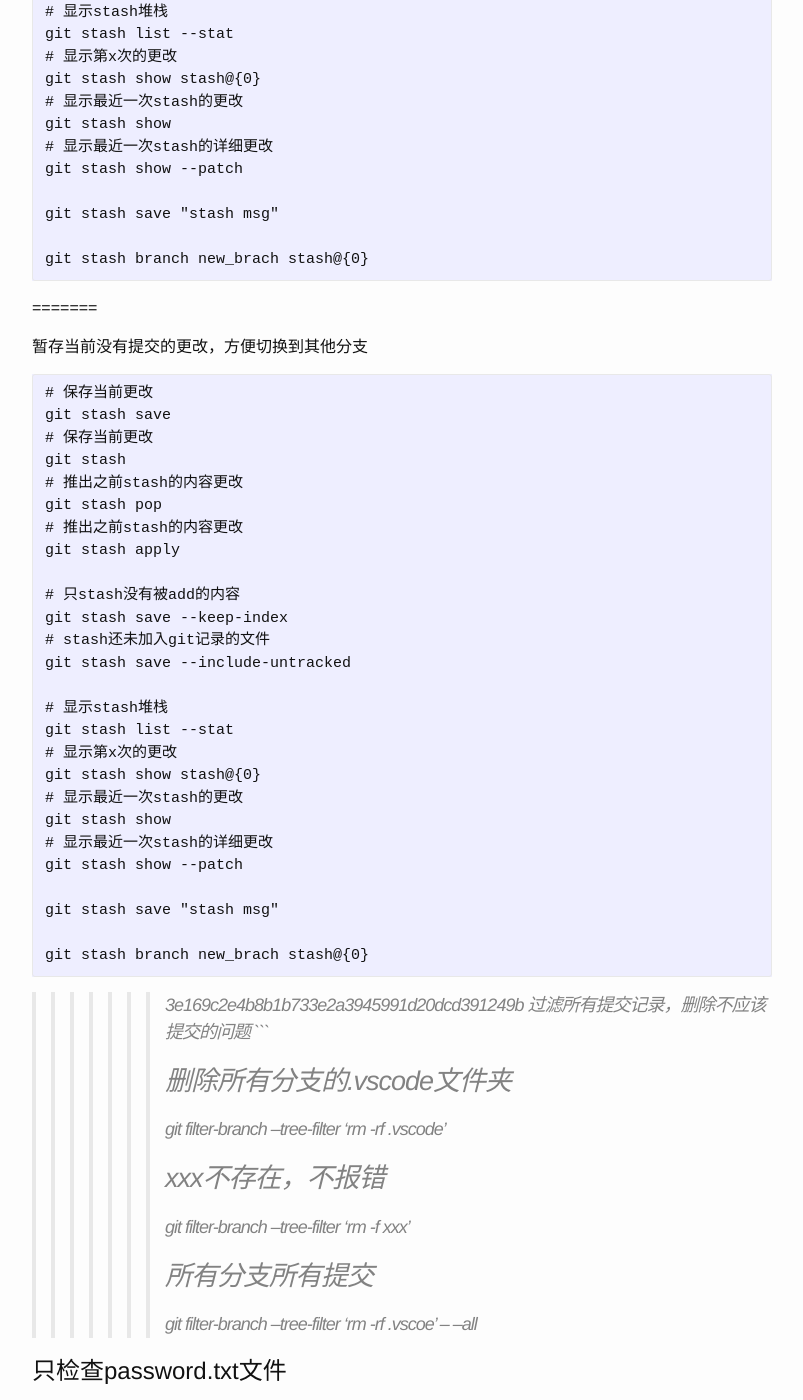
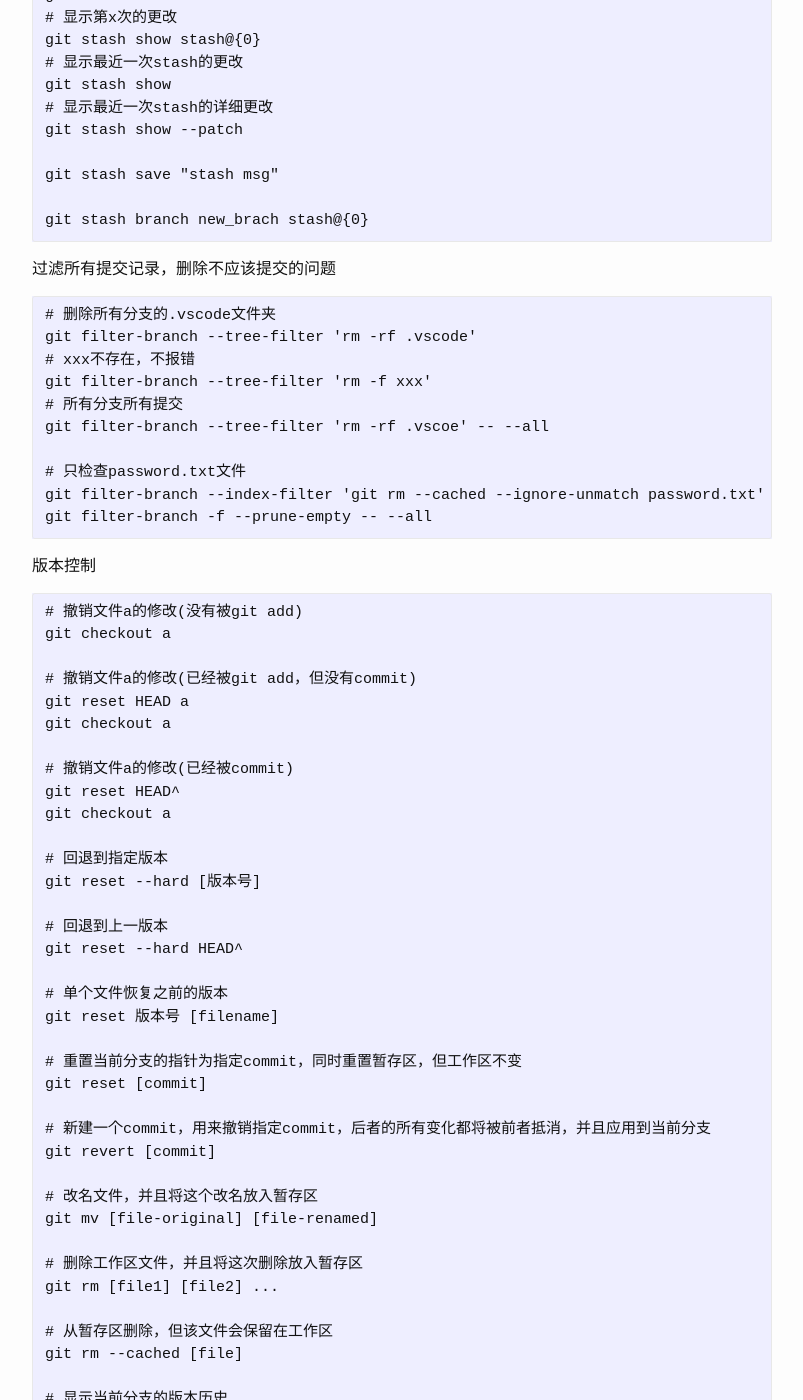
Before and after one commit to josephstalin117/josephstalin117.github.io, a Jekyll site: the page built from _posts/2016-06-03-git.markdown, in a window 1280 px wide and 1400 px high, scrolled down 1808 px. Shown: the whole window, without its empty margins (238-1041 px from the left). Built offline with Jekyll 4.4.1, drawn with Linux system fonts in a browser that asks for light colours; some of the changed text lies outside the part shown.

Commit message:
fix:conflict

````diff
--- a/_posts/2016-06-03-git.markdown
+++ b/_posts/2016-06-03-git.markdown
@@ -92,39 +91,6 @@ git stash save "stash msg"
 git stash branch new_brach stash@{0}
 ```
 
-=======
-
-暂存当前没有提交的更改，方便切换到其他分支
-```
-# 保存当前更改
-git stash save
-# 保存当前更改
-git stash
-# 推出之前stash的内容更改
-git stash pop
-# 推出之前stash的内容更改
-git stash apply
-
-# 只stash没有被add的内容
-git stash save --keep-index
-# stash还未加入git记录的文件
-git stash save --include-untracked
-
-# 显示stash堆栈
-git stash list --stat
-# 显示第x次的更改
-git stash show stash@{0}
-# 显示最近一次stash的更改
-git stash show
-# 显示最近一次stash的详细更改
-git stash show --patch
-
-git stash save "stash msg"
-
-git stash branch new_brach stash@{0}
-```
-
->>>>>>> 3e169c2e4b8b1b733e2a3945991d20dcd391249b
 过滤所有提交记录，删除不应该提交的问题
 ```
 # 删除所有分支的.vscode文件夹
@@ -186,19 +152,6 @@ git pull
 ```
 
 分支与master冲突（避免`git merge master`）
-<<<<<<< HEAD
-=======
-```
-# 从上游分支获取最新commit信息，并有机的将当前分支和上游分支合并
-git rebase master
-```
-
-修改之前某次提交的内容
-```
-# head~n 指从HEAD向前推n个commit
-git rebase -i [git-hash]
-git rabase -i [head~n]
->>>>>>> 3e169c2e4b8b1b733e2a3945991d20dcd391249b
 ```
 # 从上游分支获取最新commit信息，并有机的将当前分支和上游分支合并
 git rebase master
@@ -210,14 +163,6 @@ git rebase master
 git rebase -i [git-hash]
 git rabase -i [head~n]
 ```
-
-
-
-
-
-
-
-
 
 回滚commit
 ```
@@ -392,26 +337,17 @@ git reset --hard HEAD^
 
 # 强制提交本地代码
 git push origin master -f
-<<<<<<< HEAD
-=======
 ```
 
-
-删除指定commit提交（非最后一次提交）
->>>>>>> 3e169c2e4b8b1b733e2a3945991d20dcd391249b
-```
-# 查看提交记录，获取删除记录的前一次提交的commit-hash（注意是前一次提交的commit-hash）
-git log
-
-<<<<<<< HEAD
 
 删除指定commit提交（非最后一次提交）
 ```
 # 查看提交记录，获取删除记录的前一次提交的commit-hash（注意是前一次提交的commit-hash）
 git log
 
-=======
->>>>>>> 3e169c2e4b8b1b733e2a3945991d20dcd391249b
+# 查看提交记录，获取删除记录的前一次提交的commit-hash（注意是前一次提交的commit-hash）
+git log
+
 # 查看commit记录，将要删除的commit记录前单词`pick`改为`drop`，保存退出
 git rebase -i 35f96e1
 
@@ -468,5 +403,3 @@ v1.4
 # 查看版本信息
 git show v1.4
 ```
-=======
->>>>>>> 3e169c2e4b8b1b733e2a3945991d20dcd391249b
````
Also changed, not shown: other parts of _posts/2016-06-03-git.markdown (+0 -2 lines).
